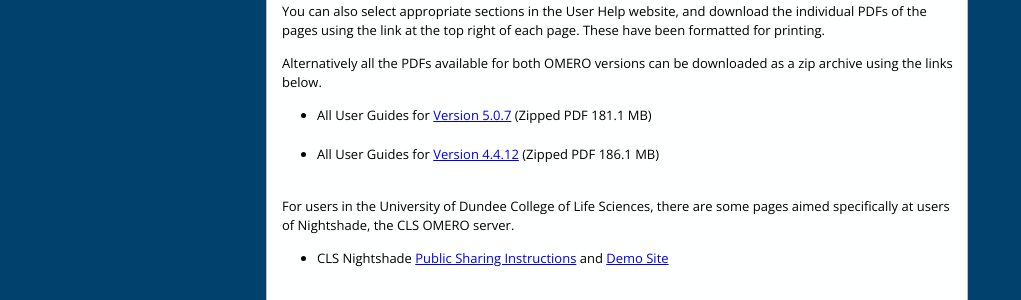
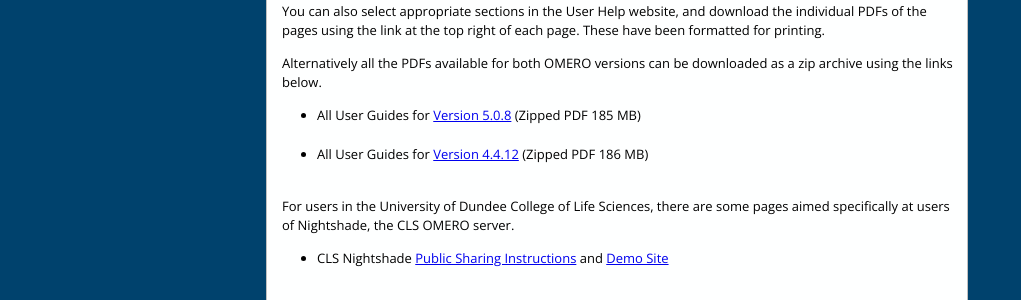
Before and after one commit to snoopycrimecop/ome-help, a Jekyll site: the page built from resources.html, in a window 1280 px wide. Shown: the part 231-531 px from the top of the page, without its empty margins (0-1021 px from the left). Built offline with Jekyll 4.4.1, drawn with Linux system fonts in a browser that asks for light colours; Markdown is read by kramdown in place of the engine named in the settings.

Commit message:
Update Help site to Version 5.0.8

```diff
--- a/_layouts/default.html
+++ b/_layouts/default.html
@@ -7,7 +7,7 @@
       name: Quickstart User Guides
       open: yes
       children:
-          - name: Getting Started v. 5.0.7
+          - name: Getting Started v. 5.0.8
             link: getting-started-5.html
           - name: Getting Started v. 4.4.12
             link: getting-started-4.html
@@ -27,7 +27,7 @@
       name: OMERO.insight
       open: no
       children:
-          - name: Importing Data v. 5.0.7
+          - name: Importing Data v. 5.0.8
             link: importing-data-5.html
           - name: Importing Data v. 4.4.12
             link: importing-data-4.html
--- a/getting-started-5.html
+++ b/getting-started-5.html
@@ -1,10 +1,10 @@
 ---
 layout: default
-title: Getting Started with OMERO.insight v. 5.0.7
+title: Getting Started with OMERO.insight v. 5.0.8
 menu-id: l1-quickstart
 pdfs:
     - getting-started-5.pdf
-description: Using OMERO.insight Version 5.0.7 to upload, view and download data from any personal computer.
+description: Using OMERO.insight Version 5.0.8 to upload, view and download data from any personal computer.
 ---
 <div class="page-navigation">
 <h2>Contents</h2>
--- a/importing-data-5.html
+++ b/importing-data-5.html
@@ -1,10 +1,10 @@
 ---
 layout: default
-title: Importing Data with OMERO.insight v. 5.0.7
+title: Importing Data with OMERO.insight v. 5.0.8
 menu-id: l1-insight
 pdfs:
     - importing-data-5.pdf
-description: Using OMERO.insight Version 5.0.7 to import image data onto the OMERO server.
+description: Using OMERO.insight Version 5.0.8 to import image data onto the OMERO server.
 ---
 <p>Using  OMERO.insight to import image data onto the OMERO server.</p>
 
--- a/index.html
+++ b/index.html
@@ -7,7 +7,7 @@
 <p>The User Guides for the current versions are listed in the main menu, for all OMERO applications, including OMERO.insight, OMERO.web, OMERO.figure and OMERO in ImageJ and Fiji.</p>
 <p>The Guides for the current versions are listed in the main menu, and the <a href="previous.html"> Guides for Previous Versions</a> page has links to archives of older versions.</p>
 <p>The <a href="resources.html">Training Course Material</a> page contains links to material for printing out and using in training sessions, ZIP archives of the PDFs for all the current versions, customised versions of some of the Guides and other resources such as  Omnigraffle&reg; and Word&reg; files.</p>
-<p>The current release versions of OMERO.insight are 4.4.12 and 5.0.7. You can tell what version of OMERO.insight you are using by looking at the login screen.</p>
+<p>The current release versions of OMERO.insight are 5.0.8 and 4.4.12. You can tell what version of OMERO.insight you are using by looking at the login screen.</p>
 <p>&nbsp;</p>
 <p><img src="images/homeVersion.jpg" alt="OMERO.insight Version" style="width: 100%;"/></p>
 <p>&nbsp;</p>
--- a/previous.html
+++ b/previous.html
@@ -21,6 +21,8 @@
 <p>All User Guides for <a href="http://downloads.openmicroscopy.org/help/archives/OMERO_User_Guides_5_0_4.zip">Version 5.0.4</a> (Zipped PDF 176.6 MB)</p>
 <p>All User Guides for <a href="http://downloads.openmicroscopy.org/help/archives/OMERO_User_Guides_5_0_5.zip">Version 5.0.5</a> (Zipped PDF 181 MB)</p>
 <p>All User Guides for <a href="http://downloads.openmicroscopy.org/help/archives/OMERO_User_Guides_5_0_6.zip">Version 5.0.6</a> (Zipped PDF 181 MB)</p>
+<p>All User Guides for <a href="http://downloads.openmicroscopy.org/help/archives/OMERO_User_Guides_5_0_7.zip">Version 5.0.7</a> (Zipped PDF 181 MB)</p>
+
 
 <div class="line-block">
   <div class="line"><br /></div> <!-- end #line -->
--- a/resources.html
+++ b/resources.html
@@ -16,10 +16,10 @@
 
 <ul>
 
-  <li>All User Guides for <a href="http://downloads.openmicroscopy.org/help/archives/OMERO_User_Guides_5_0_7.zip">Version 5.0.7</a> (Zipped PDF 181.1 MB)</li>
+  <li>All User Guides for <a href="http://downloads.openmicroscopy.org/help/archives/OMERO_User_Guides_5_0_8.zip">Version 5.0.8</a> (Zipped PDF 185 MB)</li>
   <br/>
 
-  <li>All User Guides for <a href="http://downloads.openmicroscopy.org/help/archives/OMERO_User_Guides_4_4_12.zip">Version 4.4.12</a> (Zipped PDF 186.1 MB)</li>
+  <li>All User Guides for <a href="http://downloads.openmicroscopy.org/help/archives/OMERO_User_Guides_4_4_12.zip">Version 4.4.12</a> (Zipped PDF 186 MB)</li>
   <br/>
 
 </ul>
```
Also changed, not shown: images/gettingStarted5Downloads.jpg, images/gettingStarted5Zips.jpg.
